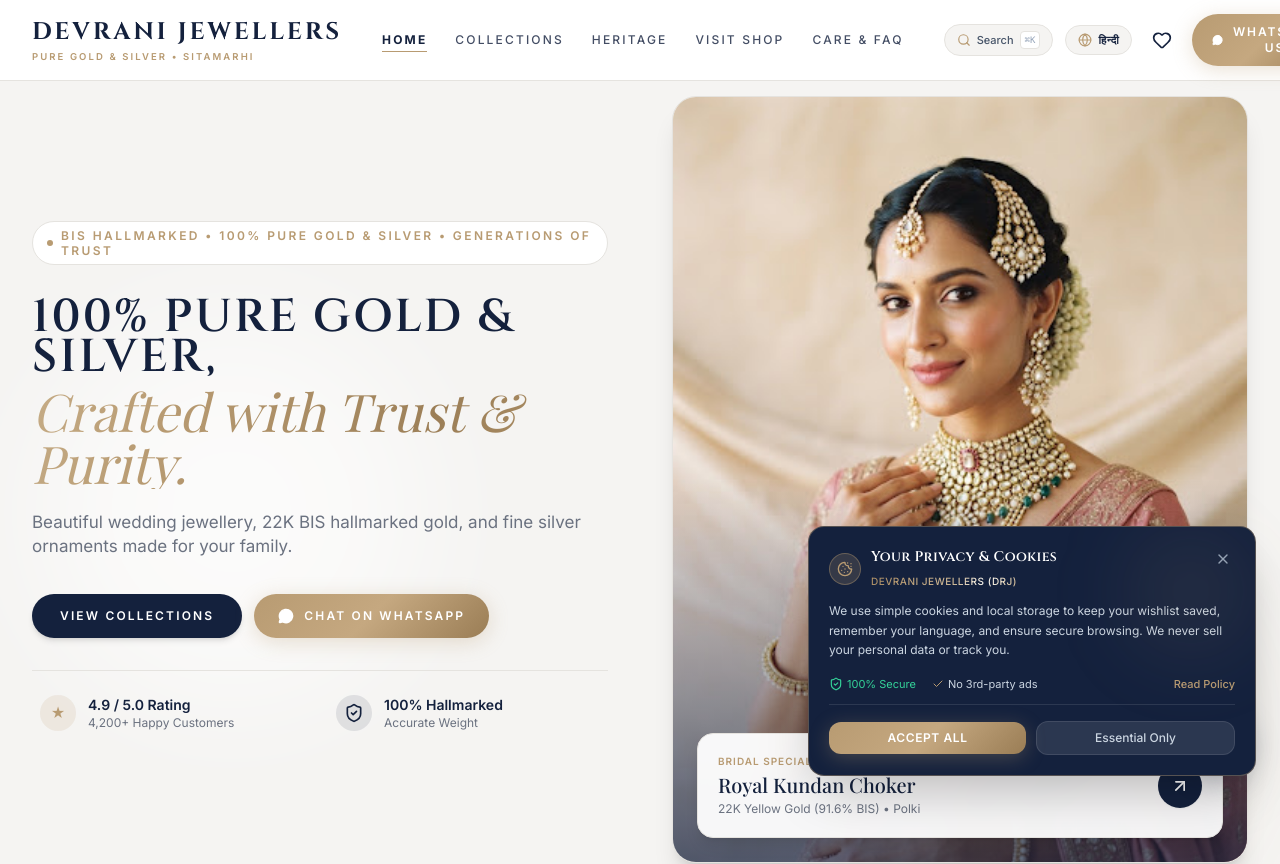
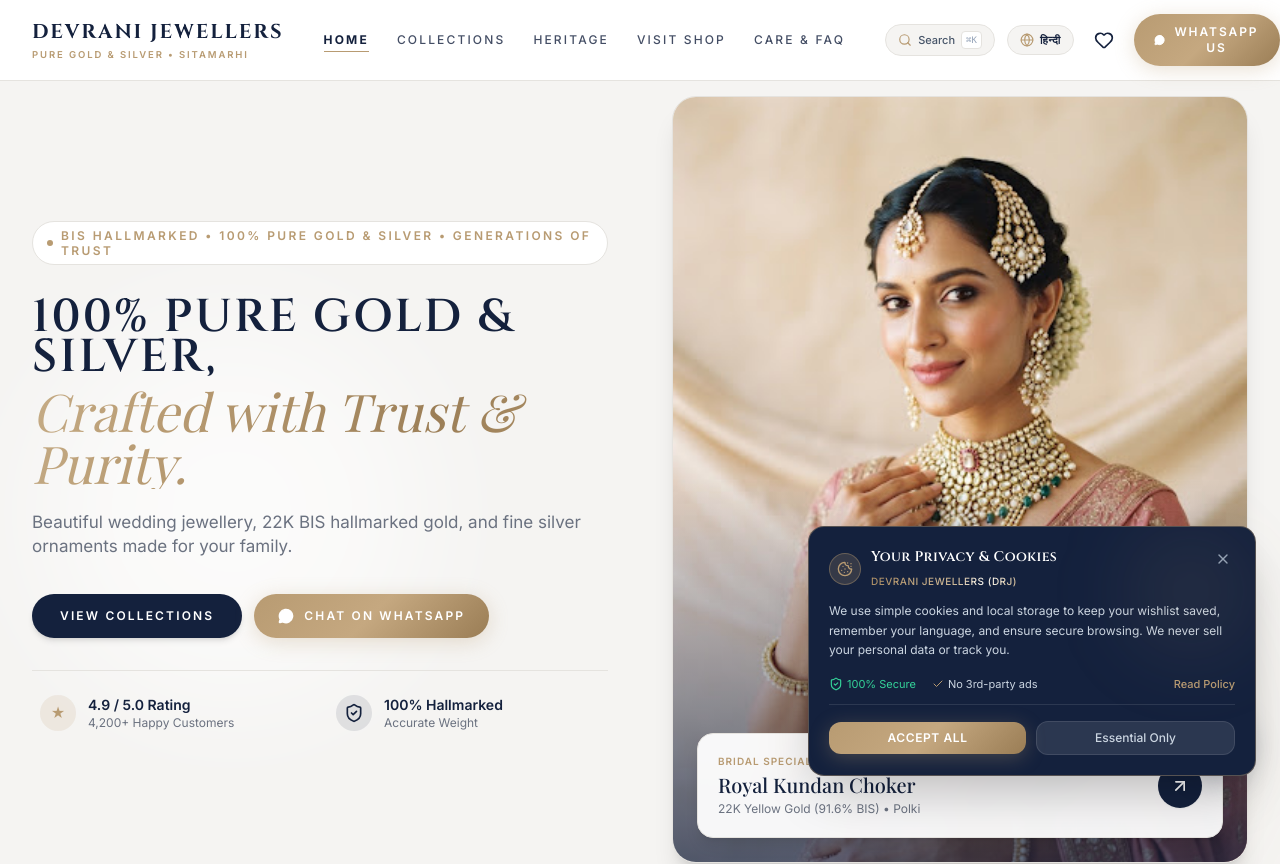
Before and after one commit to rexmediawebsite-sketch/devranijewellers, a React (Vite) app: page / in a window 1280 px wide. Shown: the top 864 px of the page. Built offline with nearby package versions, Linux system fonts and the light colour scheme; a web font is replaced by a local one.

Commit message:
fix: prevent footer brand text overflow and overlap on Quick Links

```diff
--- a/src/components/common/BrandLogo.jsx
+++ b/src/components/common/BrandLogo.jsx
@@ -15,30 +15,31 @@ export function BrandLogo({
 }) {
   const isDark = variant === 'dark';
 
-  // Fine-tuned typography sizing (proportional and balanced)
+  // Proportional typography sizing that fits within grid columns without overflowing
   const sizeStyles = {
     sm: {
-      name: 'text-base sm:text-lg tracking-[0.1em]',
-      tagline: 'text-[8px] sm:text-[8.5px] tracking-[0.2em]',
+      name: 'text-sm sm:text-base tracking-[0.08em]',
+      tagline: 'text-[8px] sm:text-[8.5px] tracking-[0.18em]',
     },
     md: {
-      name: 'text-lg sm:text-xl lg:text-2xl tracking-[0.12em]',
-      tagline: 'text-[8.5px] sm:text-[9.5px] tracking-[0.22em]',
+      name: 'text-base sm:text-lg lg:text-xl tracking-[0.08em] sm:tracking-[0.1em]',
+      tagline: 'text-[8.5px] sm:text-[9.5px] tracking-[0.2em]',
     },
     lg: {
-      name: 'text-2xl sm:text-3xl lg:text-4xl tracking-[0.14em]',
-      tagline: 'text-[10px] sm:text-xs tracking-[0.26em]',
+      name: 'text-xl sm:text-2xl tracking-[0.08em] sm:tracking-[0.1em]',
+      tagline: 'text-[9px] sm:text-[10px] tracking-[0.22em]',
     },
   }[size] || sizeStyles.md;
 
   const content = (
-    <div className={`flex flex-col group select-none ${className}`}>
+    <div className={`flex flex-col group select-none max-w-full ${className}`}>
       {/* Brand Name */}
       <span
-        className={`font-cinzel font-bold uppercase whitespace-nowrap leading-tight transition-colors duration-200 ${sizeStyles.name} ${isDark
+        className={`font-cinzel font-bold uppercase leading-tight transition-colors duration-200 ${sizeStyles.name} ${
+          isDark
             ? 'text-white group-hover:text-[#D4BE9B]'
             : 'text-[#14213D] group-hover:text-[#B89B72]'
-          }`}
+        }`}
       >
         Devrani Jewellers
       </span>
@@ -46,8 +47,9 @@ export function BrandLogo({
       {/* Aesthetic High-Jewellery Subtitle */}
       {showTagline && (
         <span
-          className={`font-sans font-semibold uppercase mt-0.5 whitespace-nowrap transition-colors duration-200 ${sizeStyles.tagline} ${isDark ? 'text-[#D4BE9B]' : 'text-[#B89B72]'
-            }`}
+          className={`font-sans font-semibold uppercase mt-0.5 transition-colors duration-200 ${sizeStyles.tagline} ${
+            isDark ? 'text-[#D4BE9B]' : 'text-[#B89B72]'
+          }`}
         >
           Pure Gold & Silver • Sitamarhi
         </span>
```
